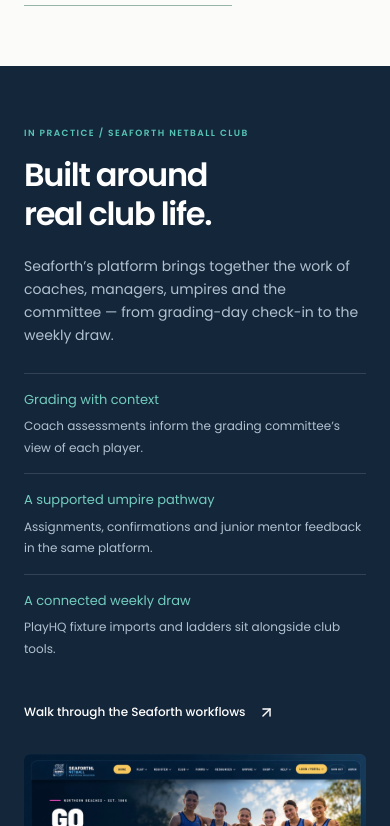
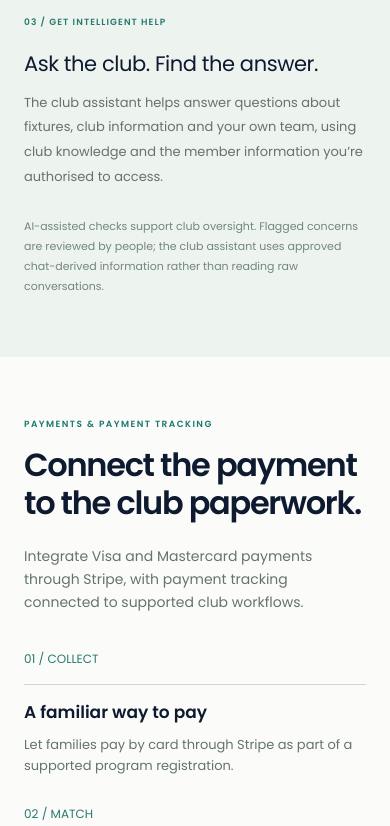
Before and after one commit to fc95k6rjcz-spec/sideline-pro, a Next.js app: page / in a window 390 px wide. Shown: the part 10918-11744 px from the top of the page. Built offline with nearby package versions, Linux system fonts and the light colour scheme.

Commit message:
Showcase club communications with private-data-safe product render (#16)
* Showcase integrated club communications and verified AI assistance

* Use the shared demo CTA style for communications

* Include communications in mobile navigation

```diff
--- a/app/components/MobileNav.tsx
+++ b/app/components/MobileNav.tsx
@@ -10,6 +10,7 @@
     <nav aria-label="Mobile navigation">
       <a href="#platform" onClick={close}>The platform</a>
       <a href="#people" onClick={close}>Who it’s for</a>
+      <a href="#communications" onClick={close}>Communications</a>
       <a href="#seaforth" onClick={close}>Seaforth story</a>
     </nav>
   </details>
--- a/app/home.module.css
+++ b/app/home.module.css
@@ -770,3 +770,22 @@
 .umpireRender figcaption{padding:17px 22px 20px;font-size:12px;line-height:1.7;color:#cfdae3}
 .umpireRender small{display:block;margin-top:6px;font-size:10px;color:#91a9ba}
 @media(max-width:760px){.umpireRender>a>span{padding:16px 18px}.umpireRender figcaption{padding:15px 18px;font-size:11px}}
+
+.communications{background:#edf3ee;border-top:1px solid #d5e1d9}
+.commsIntro{display:grid;grid-template-columns:.85fr 1.15fr;align-items:center;gap:65px}
+.commsIntro h2{font-size:44px;line-height:1.12;letter-spacing:-.035em;margin:20px 0 24px}
+.commsIntro h2 span{color:#237b70}
+.commsIntro>div>p:not(.eyebrow){font-size:15px;line-height:1.9;color:#64736f;margin:0 0 25px}
+.commsIntro .button{display:inline-flex;align-items:center;gap:18px;font-size:12px}
+.chatRender{margin:0;overflow:hidden;border-radius:14px;background:#0e1a30}
+.chatRender img{display:block;width:100%;height:auto}
+.chatRender figcaption{padding:17px 22px;font-size:12px;line-height:1.7;color:#c7d8e3}
+.chatRender small{display:block;margin-top:5px;font-size:10px;color:#91a9ba}
+.commsBenefits{display:grid;grid-template-columns:repeat(3,minmax(0,1fr));gap:36px;margin-top:55px}
+.commsBenefits article{padding-top:20px;border-top:1px solid #bdd0c6}
+.commsBenefits span{font-size:9px;letter-spacing:.12em;color:#267a70;font-weight:600}
+.commsBenefits h3{font-size:20px;line-height:1.35;margin:17px 0 12px;letter-spacing:-.02em}
+.commsBenefits p{font-size:13px;line-height:1.9;color:#64736f;margin:0}
+.commsNote{max-width:950px;font-size:11px;line-height:1.8;color:#71877e;margin:28px 0 0}
+@media(max-width:1000px){.commsIntro{gap:35px}.commsIntro h2{font-size:36px}}
+@media(max-width:760px){.commsIntro{grid-template-columns:1fr;gap:30px}.commsIntro h2{font-size:34px}.commsIntro>div>p:not(.eyebrow){font-size:14px}.commsBenefits{grid-template-columns:1fr;gap:25px;margin-top:35px}.commsBenefits h3{font-size:21px}.chatRender figcaption{font-size:11px;padding:15px 18px}}
--- a/app/page.tsx
+++ b/app/page.tsx
@@ -6,7 +6,7 @@
 import { PhoneScreenshot } from "./components/PhoneScreenshot"
 import { CoachReportVideo } from "./components/CoachReportVideo"
 
-const links = [["The platform", "#platform"], ["Who it’s for", "#people"], ["Seaforth story", "#seaforth"]]
+const links = [["The platform", "#platform"], ["Who it’s for", "#people"], ["Communications", "#communications"], ["Seaforth story", "#seaforth"]]
 const features = [
   { id: "grading", demoHref: "/demo/demo-center/grading", demoLabel: "Try the grading demo", icon: ClipboardList, tag: "01 / INTELLIGENT GRADING & TEAM FORMATION", title: "A better season starts with better team decisions.", body: "Bring check-in, on-court scores and coach assessments into one grading workflow. Give your committee the context to build balanced teams, with people making the final call.", points: ["Digital grading and player check-in", "Coach insights alongside grading evidence", "Connected team formation"], image: "/lineup-studio-render.png", alt: "Existing SidelinePro mobile line-up screen", caption: "Your weekly line-up, wherever you are.", note: "Product render based on the current app. Demo player labels." },
   { id: "umpires", demoHref: "/demo/demo-center/umpires", demoLabel: "Try the umpire rostering demo", icon: Flag, tag: "02 / UMPIRE ROSTERING", title: "Put your officials in the picture.", body: "Build the roster around availability, accreditations and fair rotation. Keep assignments, confirmations and late changes together, with support for junior umpire development.", points: ["Availability-led allocations", "Confirmations and cancellation management", "Junior umpire mentoring and feedback"] },
@@ -68,6 +68,15 @@
           <a className={styles.button} href="#contact">Picture your club’s app <ArrowUpRight size={17}/></a>
         </div>
       </div><div className={styles.roles}>{[["Committees & convenors","Keep grading, team formation, officials and club communications together."],["Coaches & managers","Know your squad, plan line-ups and record the feedback that helps players develop."],["Players & parents","Find team news, fixtures and availability in one club experience."],["Umpires & mentors","Stay across assignments and confirmations, with feedback for junior development."]].map(([title,body])=><div key={title}><h3>{title}</h3><p>{body}</p></div>)}</div><p className={styles.brandPromise}>Your club’s name. Your colours. Your workflows.</p></section>
+      <section id="communications" className={`${styles.section} ${styles.communications}`} aria-labelledby="communications-title">
+        <div className={styles.commsIntro}><div><p className={styles.eyebrow}>INTELLIGENT CLUB COMMUNICATIONS</p><h2 id="communications-title">Every team.<br/>Every conversation.<br/><span>One club app.</span></h2><p>Move the conversation out of scattered WhatsApp groups and into your club’s own app. Keep team chats, coaching groups and committee conversations together, with intelligent help close at hand.</p><a className={styles.button} href="#contact">See your club’s communications <ArrowUpRight size={17}/></a></div>
+        <figure className={styles.chatRender}><Image src="/club-communications-render.jpg" alt="Product render of SidelinePro team conversations and club chat groups on two phones, using fictional names and messages" width={1536} height={1024} sizes="(max-width:760px) 100vw, 55vw"/><figcaption>Your teams. Your club groups. One connected conversation.<small>Product render · fictional conversations</small></figcaption></figure></div>
+        <div className={styles.commsBenefits}>
+          <article><span>01 / KEEP EVERYONE CONNECTED</span><h3>Less switching. Less chasing.</h3><p>Find your team conversations, private messages and club groups in one place. Keep coaches, managers, umpires and committee members connected inside your club’s own app.</p></article>
+          <article><span>02 / SUPPORT CLUB OVERSIGHT</span><h3>AI flags concerns. People decide.</h3><p>AI-assisted checks can flag potential bullying, abusive language and safeguarding concerns in team chats for authorised club officials to review and follow up.</p></article>
+          <article><span>03 / GET INTELLIGENT HELP</span><h3>Ask the club. Find the answer.</h3><p>The club assistant helps answer questions about fixtures, club information and your own team, using club knowledge and the member information you’re authorised to access.</p></article>
+        </div><p className={styles.commsNote}>AI-assisted checks support club oversight. Flagged concerns are reviewed by people; the club assistant uses approved chat-derived information rather than reading raw conversations.</p>
+      </section>
       <section id="payments" className={`${styles.section} ${styles.platform}`}>
         <div className={styles.sectionHead}><div><p className={styles.eyebrow}>PAYMENTS & PAYMENT TRACKING</p><h2>Connect the payment<br/>to the club paperwork.</h2></div><p>Integrate Visa and Mastercard payments through Stripe, with payment tracking connected to supported club workflows.</p></div>
         <div className={styles.steps}>
```
Also changed, not shown: public/club-communications-render.jpg (added).
